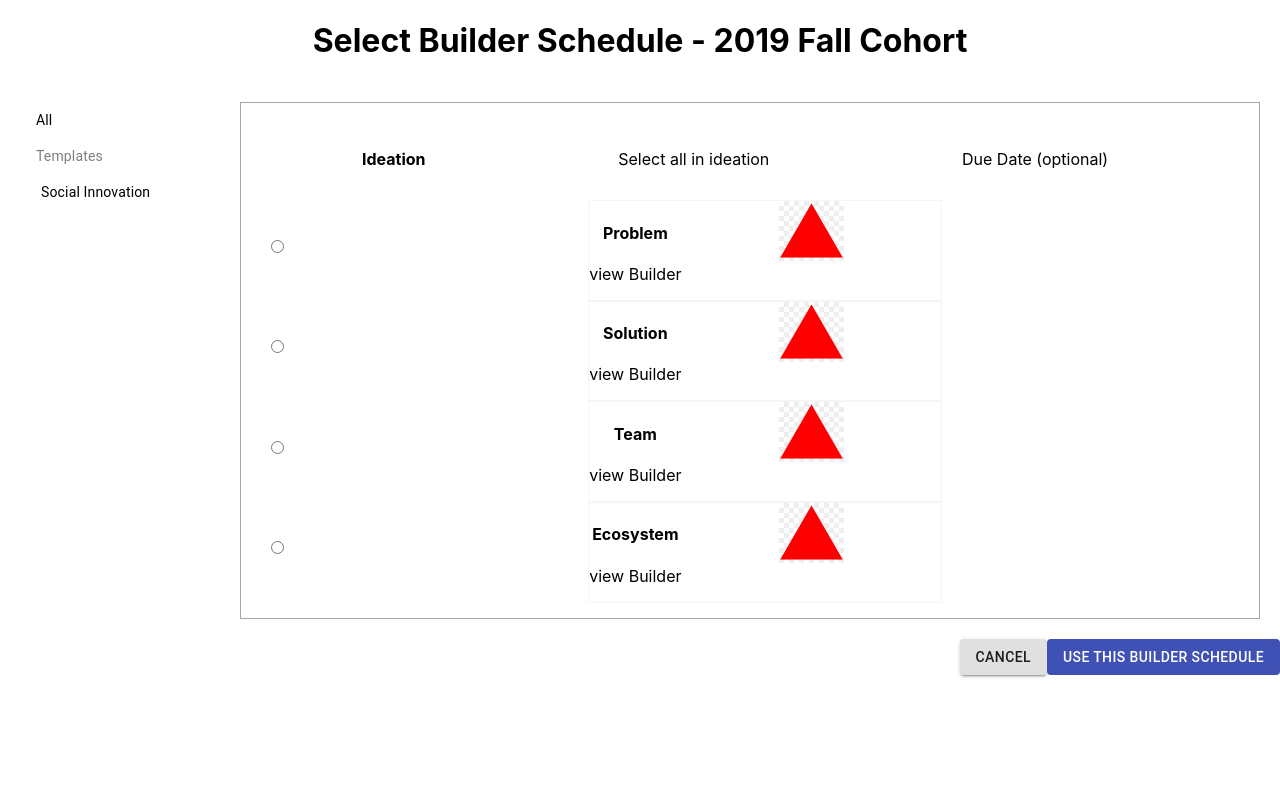
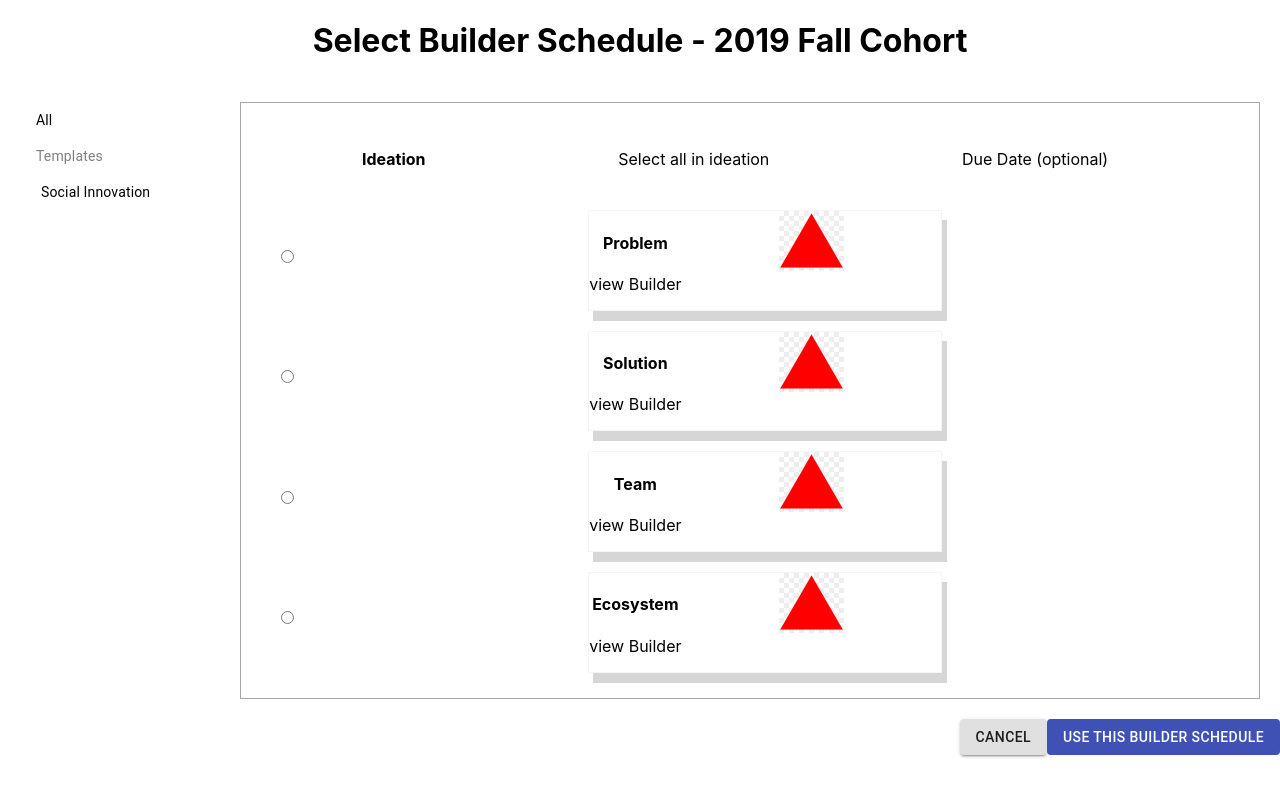
Before and after one commit to CatalinaJL/CodingChallenge-RB, a React (Create React App) app: page / in a window 1280 px wide. Shown: the top 796 px of the page. Built offline with nearby package versions, Linux system fonts and the light colour scheme.

Commit message:
Styles: Add of margin between boxes with items

```diff
--- a/src/App.css
+++ b/src/App.css
@@ -44,6 +44,7 @@
   display: flex;
   justify-content: space-between;
   align-items: center;
+  margin: 10px;
 }
 
 .containerCheckBox{
@@ -72,6 +73,7 @@ input[type="radio"]:checked {
   flex-direction: row;
   justify-content: space-between;
   border: 1px solid whitesmoke;
+  box-shadow: 5px 10px #d6d6d6;
 }
 
 .card img{
```
Also changed, not shown: src/Components/Items-List.jsx (line endings or trailing spaces).
